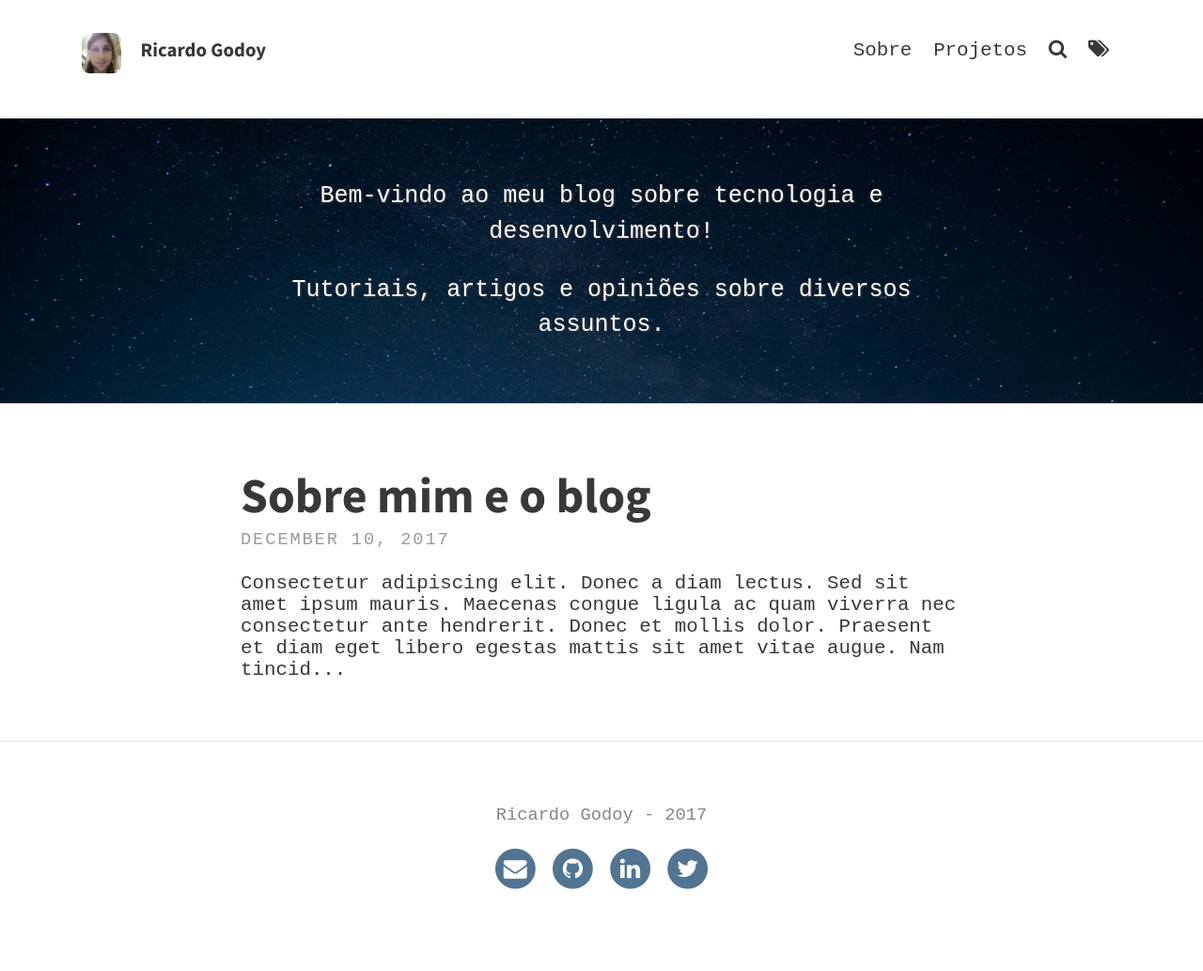
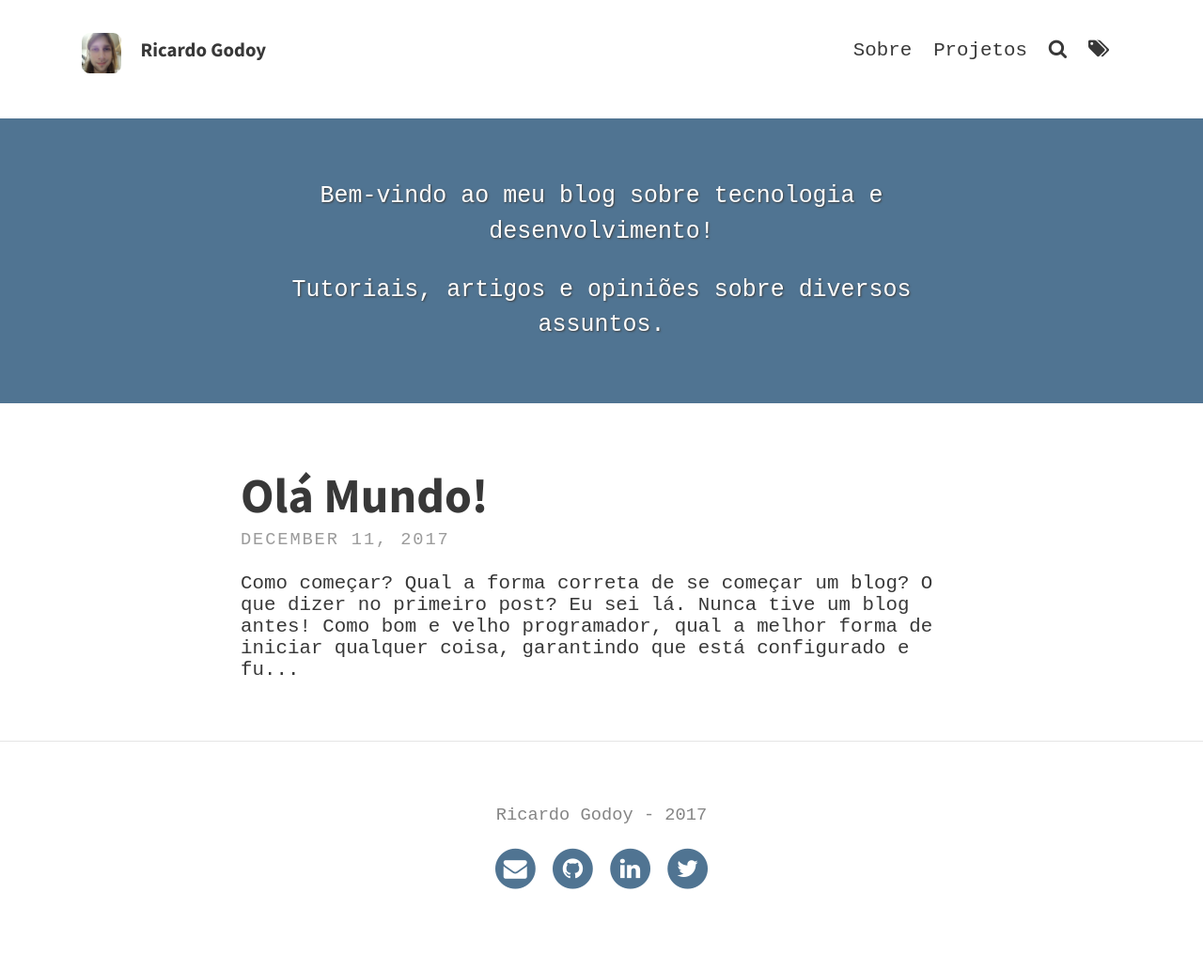
Before and after one commit to ricardofagodoy/ricardofagodoy.github.io, a Jekyll site: the page built from index.html, in a window 1280 px wide. Shown: the whole page at 94% size. Built offline with Jekyll 4.4.1, drawn with Linux system fonts in a browser that asks for light colours; the list of posts is cut into pages by our own code.

Commit message:
Sobre e primeiro post

```diff
--- a/_posts/2017-12-10-first-post.md
+++ /dev/null
@@ -1,22 +0,0 @@
----
-layout: post
-title: Sobre mim e o blog
-tags: [Sobre]
----
-Consectetur adipiscing elit. Donec a diam lectus. Sed sit amet ipsum mauris. Maecenas congue ligula ac quam viverra nec consectetur ante hendrerit. Donec et mollis dolor. Praesent et diam eget libero egestas mattis sit amet vitae augue. Nam tincidunt congue enim, ut porta lorem lacinia consectetur. Donec ut libero sed arcu vehicula ultricies a non tortor. Lorem ipsum dolor sit amet, consectetur adipiscing elit. Aenean ut gravida lorem.
-
-* Consectetur adipiscing elit
-* Donec a diam lectus
-* Sed sit amet ipsum mauris
-
-Ut turpis felis, pulvinar a semper sed, adipiscing id dolor. Pellentesque auctor nisi id magna consequat sagittis. Curabitur dapibus enim sit amet elit pharetra tincidunt feugiat nisl imperdiet. Ut convallis libero in urna ultrices accumsan. Donec sed odio eros. Donec viverra mi quis quam pulvinar at malesuada arcu rhoncus. Cum sociis natoque penatibus et magnis dis parturient montes, nascetur ridiculus mus. In rutrum accumsan ultricies. Mauris vitae nisi at sem facilisis semper ac in est.
-
-Nunc diam velit, adipiscing ut tristique vitae, sagittis vel odio. Maecenas convallis ullamcorper ultricies. Curabitur ornare, ligula *semper consectetur sagittis*, nisi diam iaculis velit, id fringilla sem nunc vel mi. Nam dictum, odio nec pretium volutpat, arcu ante placerat erat, non tristique elit urna et turpis. Quisque mi metus, ornare sit amet fermentum et, tincidunt et orci. Fusce eget orci a orci congue vestibulum.
-
-Ut dolor diam, elementum et vestibulum eu, porttitor vel elit. Curabitur venenatis pulvinar tellus gravida ornare. Sed et erat faucibus nunc euismod ultricies ut id justo. Nullam cursus suscipit nisi, et ultrices justo sodales nec. Fusce venenatis facilisis lectus ac semper. Aliquam at massa ipsum. Quisque bibendum purus convallis nulla ultrices ultricies. Nullam aliquam, mi eu aliquam tincidunt, purus velit laoreet tortor, viverra pretium nisi quam vitae mi. Fusce vel volutpat elit. Nam sagittis nisi dui.
-
-> Suspendisse lectus leo, consectetur in tempor sit amet, placerat quis neque
-
-Etiam luctus porttitor lorem, sed suscipit est rutrum non. Curabitur lobortis nisl a enim congue semper. Aenean commodo ultrices imperdiet. Vestibulum ut justo vel sapien venenatis tincidunt.
-
-Phasellus eget dolor sit amet ipsum dapibus condimentum vitae quis lectus. Aliquam ut massa in turpis dapibus convallis. Praesent elit lacus, vestibulum at malesuada et, ornare et est. Ut augue nunc, sodales ut euismod non, adipiscing vitae orci. Mauris ut placerat justo. Mauris in ultricies enim. Quisque nec est eleifend nulla ultrices egestas quis ut quam. Donec sollicitudin lectus a mauris pulvinar id aliquam urna cursus. Cras quis ligula sem, vel elementum mi. Phasellus non ullamcorper urna.
--- /dev/null
+++ b/_posts/2017-12-11-ola-mundo.md
@@ -0,0 +1,54 @@
+---
+layout: post
+title: Olá Mundo!
+tags: [Sobre, dog, hello, ola]
+---
+
+<h2>Como começar?</h2>
+
+Qual a forma correta de se começar um blog? O que dizer no primeiro post?
+
+<div style="text-align:center">
+<img src ="{{ site.baseurl }}/assets/img/dog-no-idea.jpg" />
+</div>
+
+<br/>
+
+**Eu sei lá. Nunca tive um blog antes!**
+
+Como bom e velho programador, qual a melhor forma de iniciar qualquer coisa, garantindo que está configurado e funcionando?
+
+**Isso mesmo:**
+
+<br/>
+
+{% highlight c %}
+
+#include<stdio.h>
+
+int main() {
+
+    printf("Olá Blog!");
+
+    return 0;
+}
+
+{% endhighlight %}
+
+<br/>
+
+Nada como um **Hello World** para checar se está tudo bem.
+
+> Hahahahaha, mas esse eu já estou cansado de ver!
+
+**Certo!**
+
+Prometo que os próximos posts trarão assuntos mais interessantes sobre **desenvolvimento, boas práticas e tudo o que há de bom desse universo!**
+
+Até lá, dê uma olhada nos meus [projetos]({{ site.baseurl }} /projetos) e se tiver interesse, [me conheça melhor]({{ site.baseurl }} /sobre).
+
+<b>
+Até a próxima,
+<br/>
+Ricardo Godoy.
+</b>
--- a/pages/about.md
+++ b/pages/about.md
@@ -1,13 +1,32 @@
 ---
 layout: page
 title: Sobre
+subtitle: Quem sou eu?
 permalink: /sobre/
-feature-img: "assets/img/pexels/circuit.jpeg"
+feature-img: "assets/img/pexels/computer.jpeg"
 tags: [Sobre]
 ---
 
-Type on Strap is based on Type Theme, a free and open-source theme for [Jekyll](http://jekyllrb.com/), licensed under the MIT License.
+<h2>Olá!</h2>
 
-Head over to the [theme's documentation](https://github.io/sylhare/Type-on-Strap) for much more information about Type on Strap or to install this theme on your own Jekyll site.
+<p>
+<img src="{{ site.baseurl }}/assets/img/rg.jpg" width="60%" class="right" style="border-radius: 30%">
+Sou <b>Ricardo Godoy</b>, analista desenvolvedor fascinado pelo universo de tecnologia, música e shows de mágica.
+</p>
 
-This file is an example of a page in Jekyll, that automatically shows up in the header navigation, you can delete or modify this file freely.
+Iniciado em computadores desde cedo através de jogos e sempre com aquela curiosidade de <b>"como será que foi feito?"</b>, comecei a aprender programação e desenvolver joguinhos em C++ aos 14 anos.
+
+Decidido de que encontrei o que amava, segui para um curso técnico na área, seguido de graduação em Sistemas de Informação e intercâmbio nos Estados Unidos.
+
+Gosto de bom código, limpo e simples. Desenvolver é um eterno aprendizado e nada melhor do que compartilhar conhecimento, discutir soluções e metodologias.
+
+<b>Por isso estou escrevendo esse blog!</b>
+
+Atualmente atuo como Analista de Sistemas na <b>[Confidence](https://www.confidencecambio.com.br/)</b> sempre buscando inovação e desafios!
+
+Visite meus projetos, perfil ou me mande um e-mail!
+
+<b>Até logo,
+<br/>
+Ricardo Godoy
+</b>
--- a/pages/portfolio.html
+++ b/pages/portfolio.html
@@ -2,8 +2,8 @@
 layout: bootstrap
 title : Projetos
 permalink: /projetos/
-subtitle: "Projects I am working on"
-feature-img: "assets/img/pexels/computer.jpeg"
+subtitle: "Antigos, em andamento e ideias"
+feature-img: "assets/img/pexels/book-coffee.jpeg"
 hide: true
 ---
 
```
Also changed, not shown: assets/img/dog-no-idea.jpg (added), assets/img/pexels/stars.jpg (deleted), assets/img/sample.png (deleted), assets/img/sample2.png (deleted), assets/img/sample3.png (deleted), assets/img/triangle.png (deleted), assets/img/triangle.svg (deleted).
